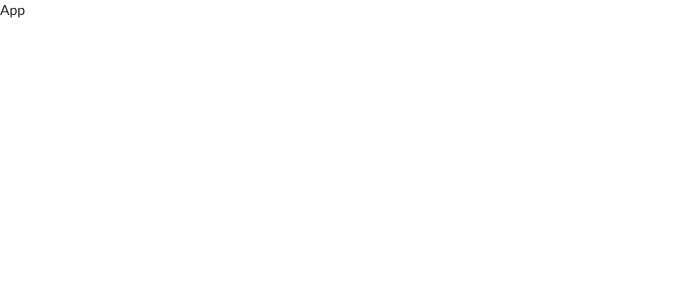
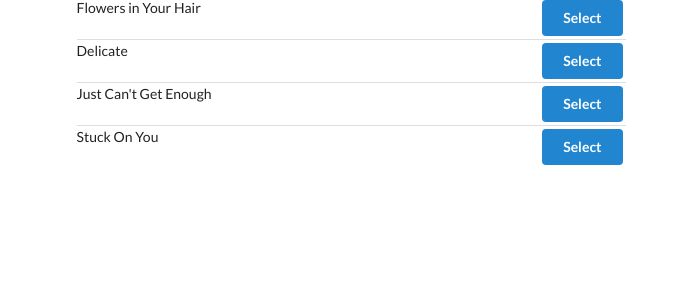
Before and after one commit to lilshebeary/songs, a React (Create React App) app: page / in a window 1280 px wide. Shown: the top 300 px of the page, without its empty margins (0-688 px from the left). Built offline with nearby package versions, Linux system fonts and the light colour scheme.

Commit message:
add selectSong favorite title onClick button

```diff
--- a/package.json
+++ b/package.json
@@ -8,7 +8,9 @@
     "@testing-library/user-event": "^13.5.0",
     "react": "^18.2.0",
     "react-dom": "^18.2.0",
+    "react-redux": "^8.0.2",
     "react-scripts": "5.0.1",
+    "redux": "^4.2.0",
     "web-vitals": "^2.1.4"
   },
   "scripts": {
--- a/src/components/App.js
+++ b/src/components/App.js
@@ -1,11 +1,19 @@
 import React from 'react';
-import { selectSong } from '../actions';
+// import { selectSong } from '../actions';
+import SongList from './SongList';
 
 
 const App = () => {
   return (
-    <div>App</div>
-  )
-}
+    <div className='ui container grid'>
+       <div className='ui row'>
+        <div className='column eight wide'>
+          <SongList />
+        </div>
+       </div>
+
+    </div>
+  );
+};
 
 export default App;
--- /dev/null
+++ b/src/components/SongList.js
@@ -0,0 +1,37 @@
+import React, { Component } from 'react';
+import { connect } from 'react-redux';
+import { selectSong } from '../actions';
+
+ class SongList extends Component {
+  renderList() {
+    return this.props.songs.map(song => {
+      return (
+        <div className='item' key={song.title}>
+          <div className='right floated conten'>
+            <button
+              className='ui button primary'
+              onClick={() => this.props.selectSong(song)}
+            >
+              Select
+            </button>
+          </div>
+          <div className='content'>{song.title}</div>
+        </div>
+      );
+    });
+
+
+  }
+
+  render() {
+    return (
+      <div className='ui divided list'>{this.renderList()}</div>
+    )
+  }
+}
+
+const mapStateToProps = (state) => {
+     return { songs: state.songs };
+}
+
+export default connect(mapStateToProps, { selectSong })(SongList);
```
Also changed, not shown: 1 other file (tests, documents, lock files or other folders).
